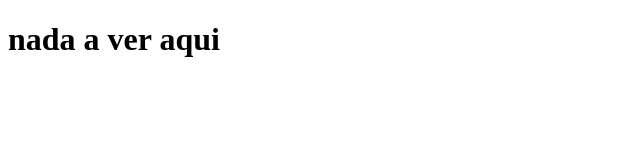
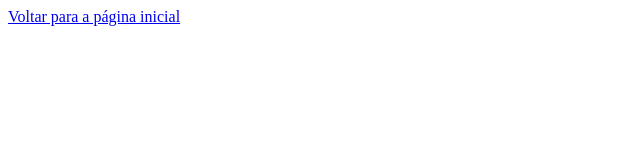
Before and after one commit to MatheusM-V/Projeto-front, a plain HTML site: page alugueldeiates.html in a window 1280 px wide. Shown: the whole page, without its empty margins (0-640 px from the left). Drawn offline with Linux system fonts and the light colour scheme.

Commit message:
Update alugueldeiates.html

```diff
--- a/alugueldeiates.html
+++ b/alugueldeiates.html
@@ -6,6 +6,6 @@
     <title>Document</title>
 </head>
 <body>
-    <h1>nada a ver aqui</h1>
+  <a href="index.html">Voltar para a página inicial</a>
 </body>
 </html>
```
